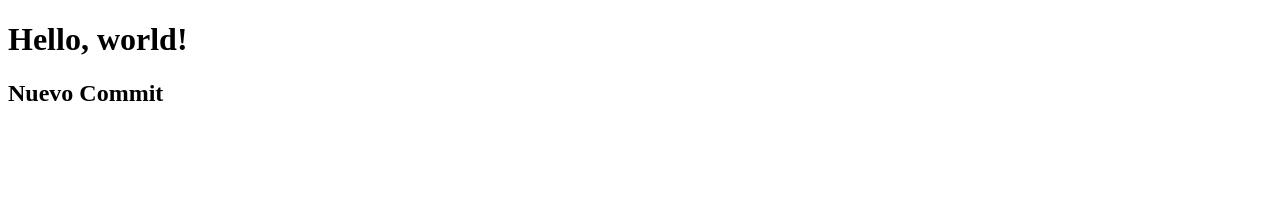
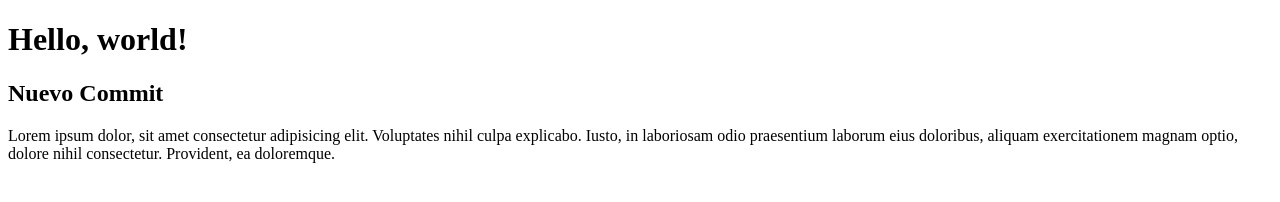
Before and after one commit to fernandxherrera/PruebaGIT, a plain HTML site: page index.html in a window 1280 px wide. Drawn offline with Linux system fonts and the light colour scheme.

Commit message:
Parrafo en branchParrafo

```diff
--- a/index.html
+++ b/index.html
@@ -10,5 +10,7 @@
     <h1>Hello, world!</h1>
 
     <h2>Nuevo Commit</h2>
+
+    <p>Lorem ipsum dolor, sit amet consectetur adipisicing elit. Voluptates nihil culpa explicabo. Iusto, in laboriosam odio praesentium laborum eius doloribus, aliquam exercitationem magnam optio, dolore nihil consectetur. Provident, ea doloremque.</p>
 </body>
 </html>
```
